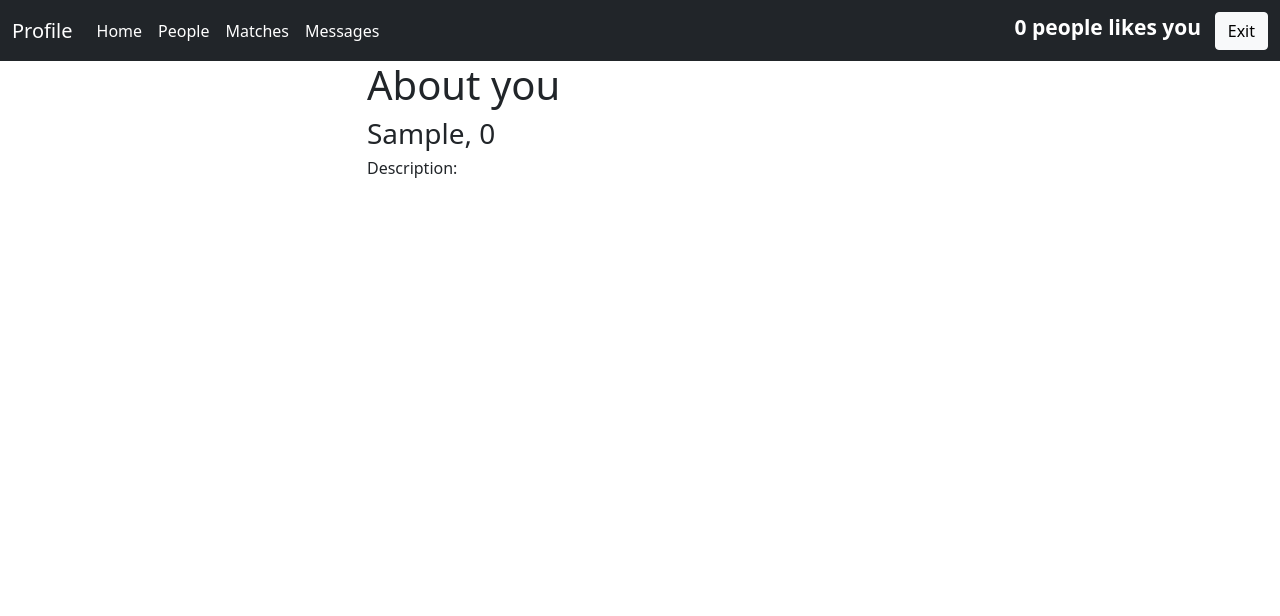
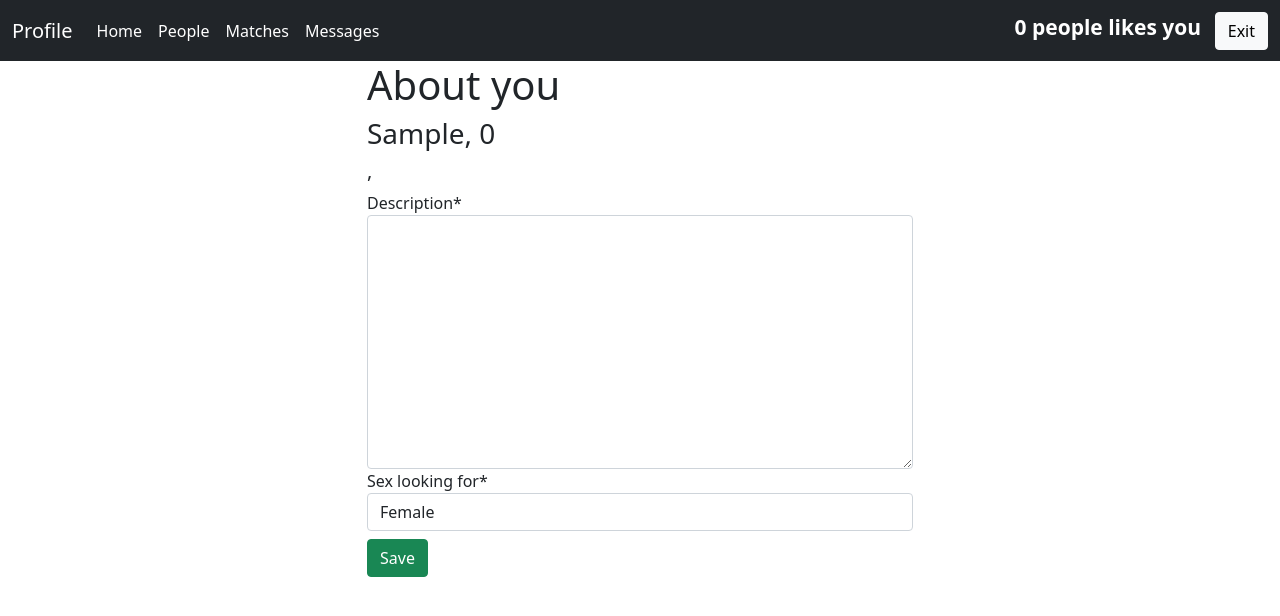
Before and after one commit to ragyrad/DateApp, a Django app: page / in a window 1280 px wide. Shown: the top 616 px of the page. Run offline with Django 3.2, Linux system fonts and the light colour scheme; the visitor is signed in with stand-in values (Sample User, id 1); some libraries are stand-ins or nearby versions.

Commit message:
Create page for user profile, where can he change the description and sex of the person he is looking for

```diff
--- a/dateapp/profiles/forms.py
+++ b/dateapp/profiles/forms.py
@@ -1,5 +1,6 @@
 from datetime import date
 
+from django import forms
 from django.core.exceptions import ValidationError
 from django.contrib.auth.forms import UserCreationForm, UserChangeForm
 
@@ -25,4 +26,10 @@ class ProfileCreationForm(UserCreationForm):
 class ProfileChangeForm(UserChangeForm):
     class Meta:
         model = Profile
-        fields = ('first_name', 'email', 'email', 'country', 'city', 'date_of_birth')
+        fields = ('username', 'first_name', 'email', 'sex', 'sex_looking_for', 'country', 'city', 'date_of_birth')
+
+
+class ProfileEditForm(forms.ModelForm):
+    class Meta:
+        model = Profile
+        fields = ('description', 'sex_looking_for',)
--- a/dateapp/profiles/templates/profiles/my_profile.html
+++ b/dateapp/profiles/templates/profiles/my_profile.html
@@ -1,5 +1,6 @@
 {% extends "base.html" %}
 
+{% load crispy_forms_tags %}
 
 {% block title %}
 	My profile
@@ -10,8 +11,11 @@
     <div class="col-6">
         <h1>About you</h1>
         <h3>{{ user.first_name }}, {{ age }}</h3>
-        <h5>{{ user.city }} {{ user.country }}</h5>
-        <h6>Description:</h6>
-        <p>{{ user.description }}</p>
+        <h5>{{ user.city }}, {{ user.country }}</h5>
+        <form method="post" novalidate>
+            {% csrf_token %}
+            {{ form|crispy }}
+            <button type="submit" class="btn btn-success my-2">Save</button>
+        </form>
     </div>
 {% endblock content %}
--- a/dateapp/profiles/views.py
+++ b/dateapp/profiles/views.py
@@ -1,10 +1,9 @@
 from datetime import date
 
-from django.shortcuts import render
-from django.views.generic import View
-from django.contrib.auth.mixins import LoginRequiredMixin
+from django.shortcuts import render, redirect
+from django.views.generic import View, UpdateView
 
-from .forms import ProfileCreationForm
+from .forms import ProfileCreationForm, ProfileEditForm
 
 
 class UserRegisterView(View):
@@ -27,4 +26,14 @@ class MyProfileView(View):
         user = request.user
         age = date.today().year - user.date_of_birth.year - \
               ((date.today().month, date.today().day) < (user.date_of_birth.month, user.date_of_birth.day))
-        return render(request, 'profiles/my_profile.html', {'user': user, 'age': age})
+        form = ProfileEditForm(initial={'description': user.description, 'sex_looking_for': user.sex_looking_for})
+        return render(request, 'profiles/my_profile.html', {'form': form, 'user': user, 'age': age})
+
+    def post(self, request):
+        form = ProfileEditForm(request.POST)
+        if form.is_valid():
+            temp_user = form.save(commit=False)
+            request.user.description = temp_user.description
+            request.user.sex_looking_for = temp_user.sex_looking_for
+            request.user.save()
+            return redirect('profiles:my_profile')
```
